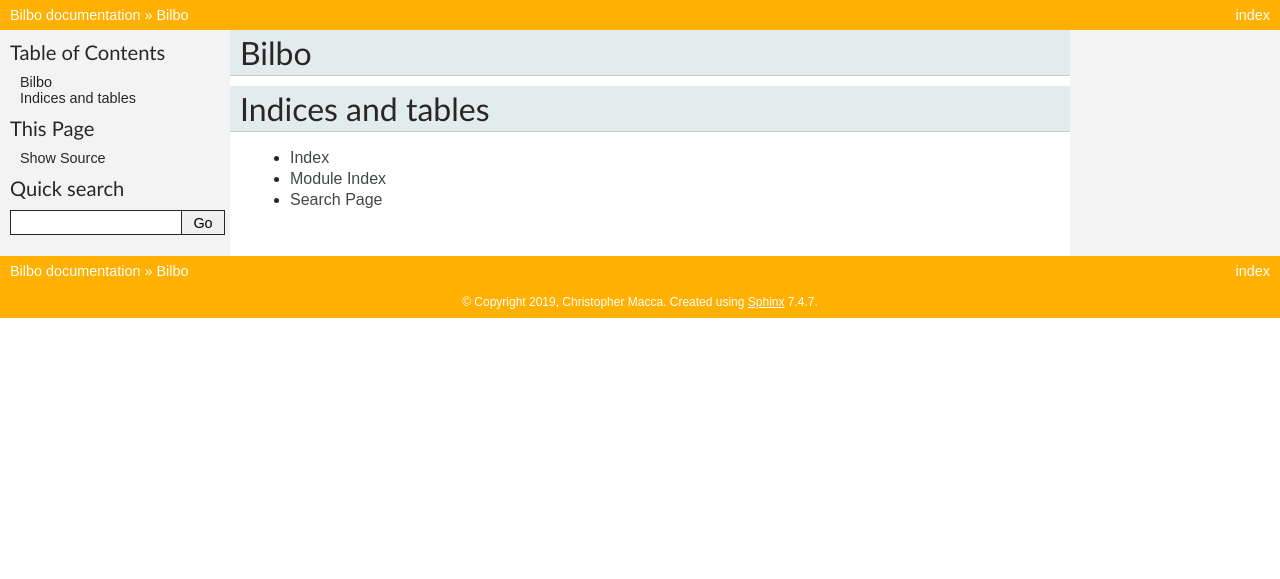
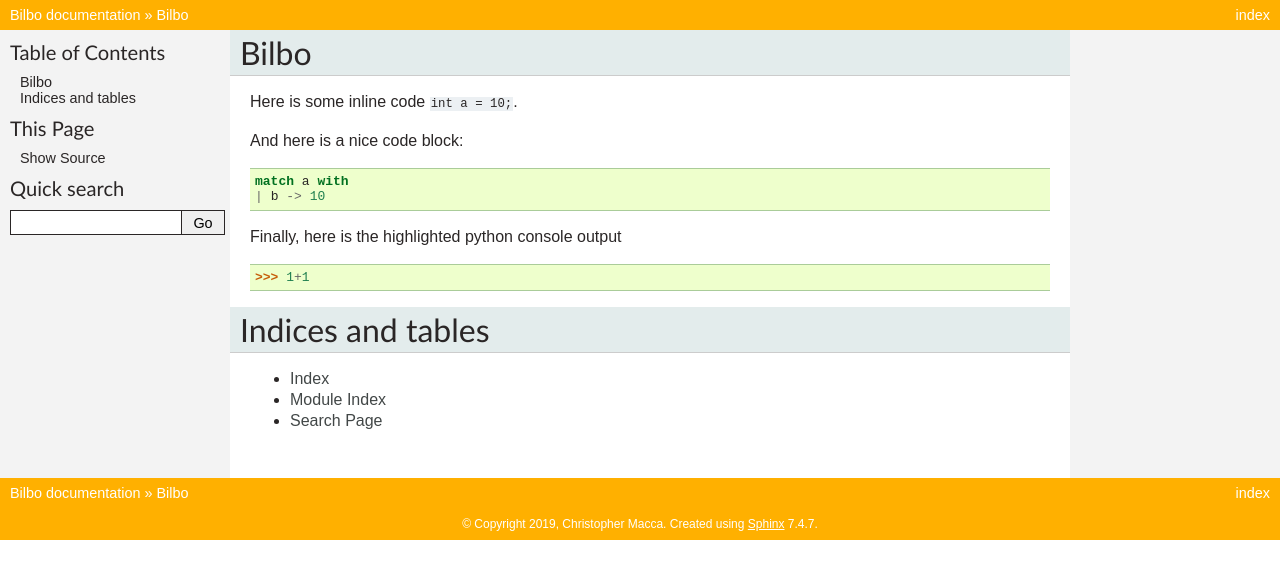
Before and after one commit to maccth/bilbo, a Sphinx documentation site: the page built from docs/index.rst, in a window 1280 px wide. Shown: the top 579 px of the page. Built offline with Sphinx 7.4.7, drawn with Linux system fonts in a browser that asks for light colours.

Commit message:
[docs]: rst experiments

```diff
--- a/docs/index.rst
+++ b/docs/index.rst
@@ -10,6 +10,19 @@
    :maxdepth: 2
    :caption: Contents:
 
+.. highlight:: fsharp
+
+Here is some inline code ``int a = 10;``.
+
+And here is a nice code block::
+
+    match a with
+    | b -> 10
+
+Finally, here is the highlighted python console output
+
+>>> 1+1
+
 Indices and tables
 ==================
 * :ref:`genindex`
```
